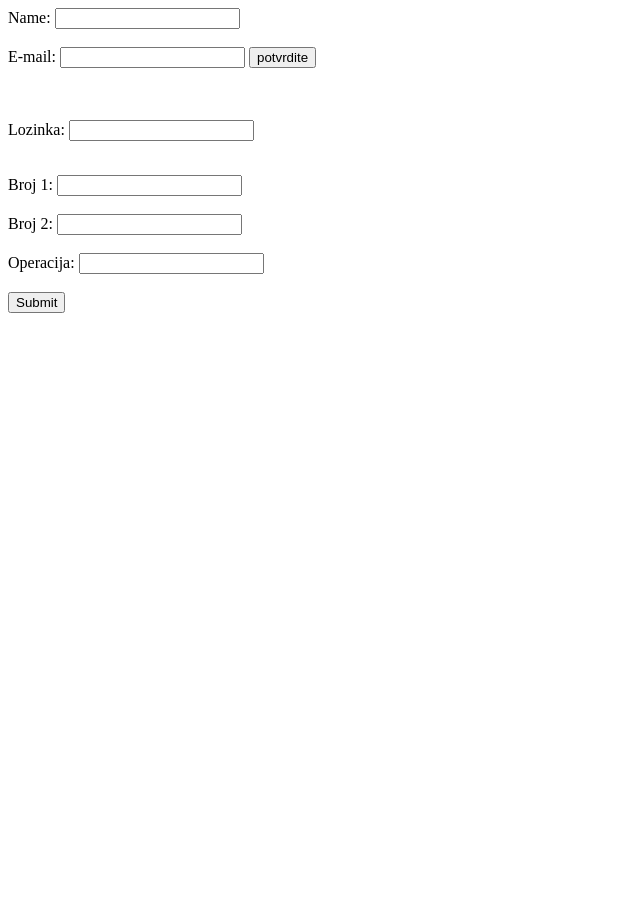
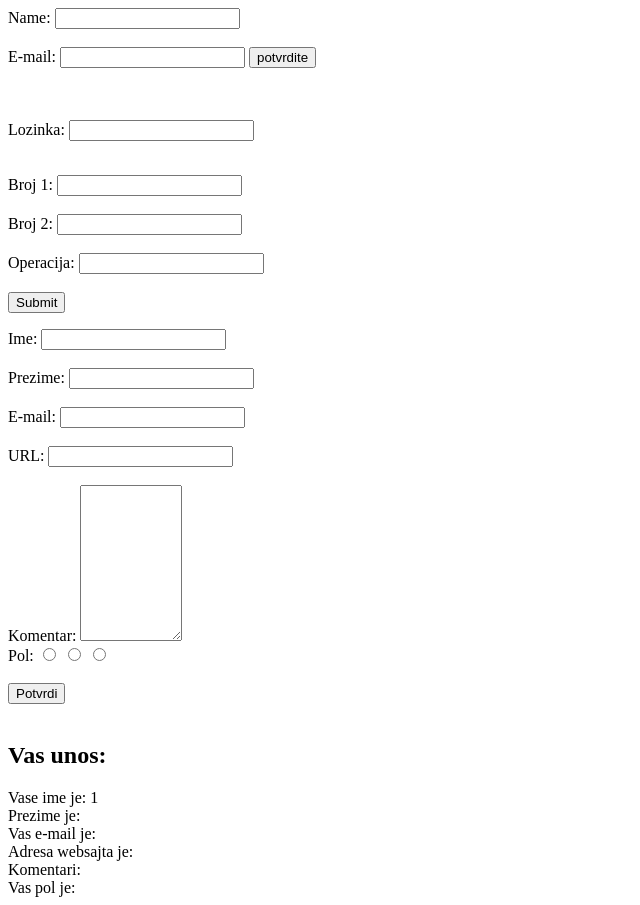
Before and after one commit to VesnaIlincic/ZLocko, a PHP site: page /phpvezbe/Forme.php?ime1=1 in a window 1280 px wide. Shown: the whole page, without its empty margins (0-640 px from the left). Before the commit the page ends 313 px from the top, so only its background shows below. Run offline with PHP 8.4, Linux system fonts and the light colour scheme; data that the repository does not hold is empty.

Commit message:
izmene 25.07.2019.

```diff
--- a/phpvezbe/Forme.php
+++ b/phpvezbe/Forme.php
@@ -30,7 +30,23 @@
         <input type="text" name="operacija">
         <br><br>
         <input type="submit" name="Izracunaj">
-
+        </form>
+        <form action="Forme.php" method="get">
+            <label>Ime: </label>
+            <input type="text" name="ime1"><br><br>
+            <label>Prezime: </label>
+            <input type="text" name="prezime1"><br><br>
+            <label>E-mail: </label>
+            <input type="email" name="eposta"><br><br>
+            <label>URL: </label>
+            <input type="url" name="adresasajta"><br><br>
+            <label>Komentar: </label>
+            <textarea name="komentari" rows="10" cols="10"></textarea><br>
+            <label>Pol: </label>
+            <input type="radio" value="Zenski" name="pol">
+            <input type="radio" value="Muski" name="pol">
+            <input type="radio" value="Ostalo" name="pol"><br><br>
+            <input type="submit" name="potvrdi" value="Potvrdi"><br><br>
 
 
         </form>
@@ -39,12 +55,20 @@
 
 </html>
 
+<?php
+
+echo "<h2>Vas unos: </h2>";
+echo "Vase ime je: ".$_GET["ime1"]."<br>";
+echo "Prezime je: ".$_GET["prezime1"]."<br>";
+echo "Vas e-mail je: ".$_GET["eposta"]."<br>";
+echo "Adresa websajta je: ".$_GET["adresasajta"]."<br>";
+echo "Komentari: ".$_GET["komentari"]."<br>";
+echo "Vas pol je: ".$_GET["pol"]."<br>";
 
 
 
 
 
-<?php
 
 
 ?>
```
